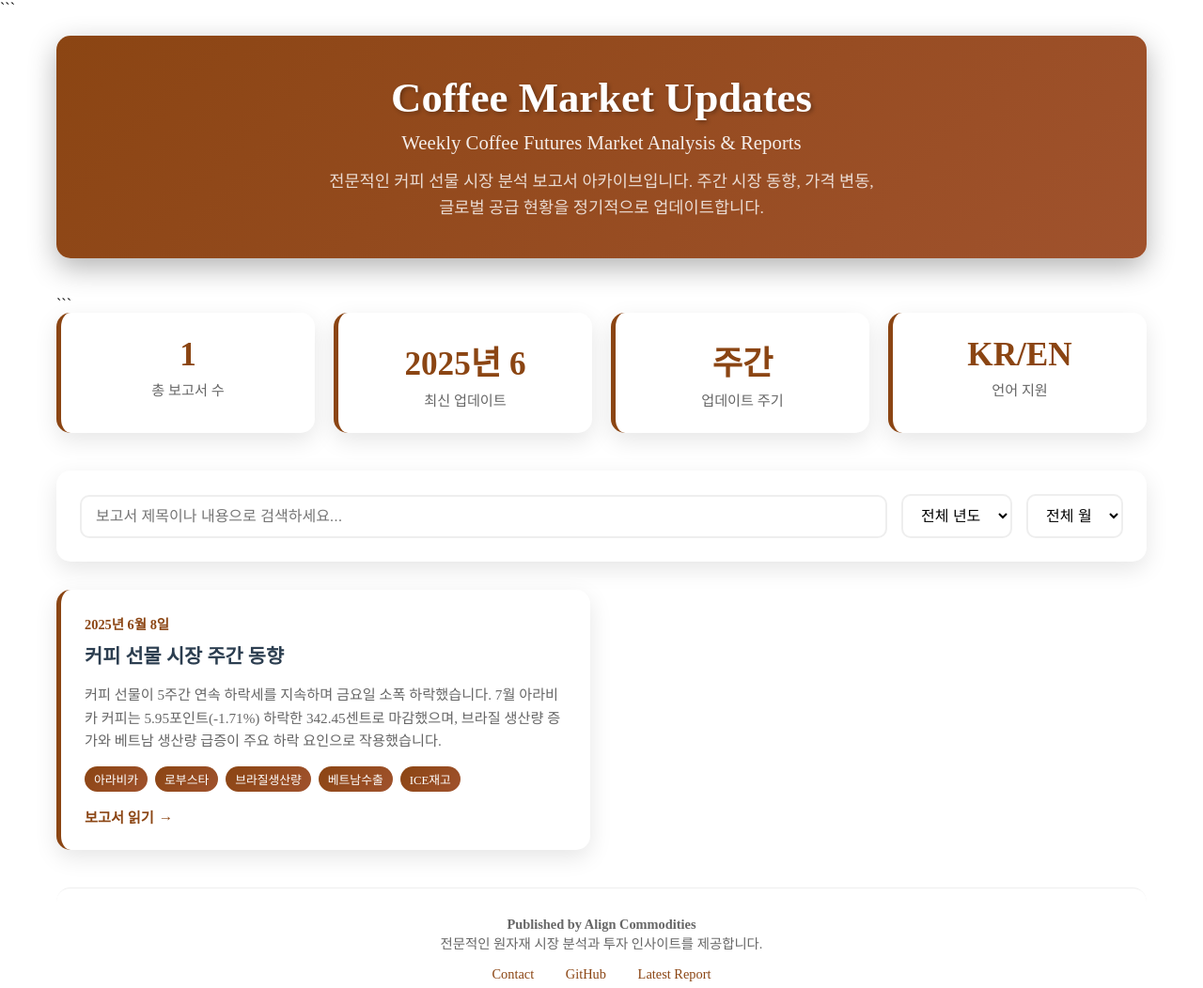
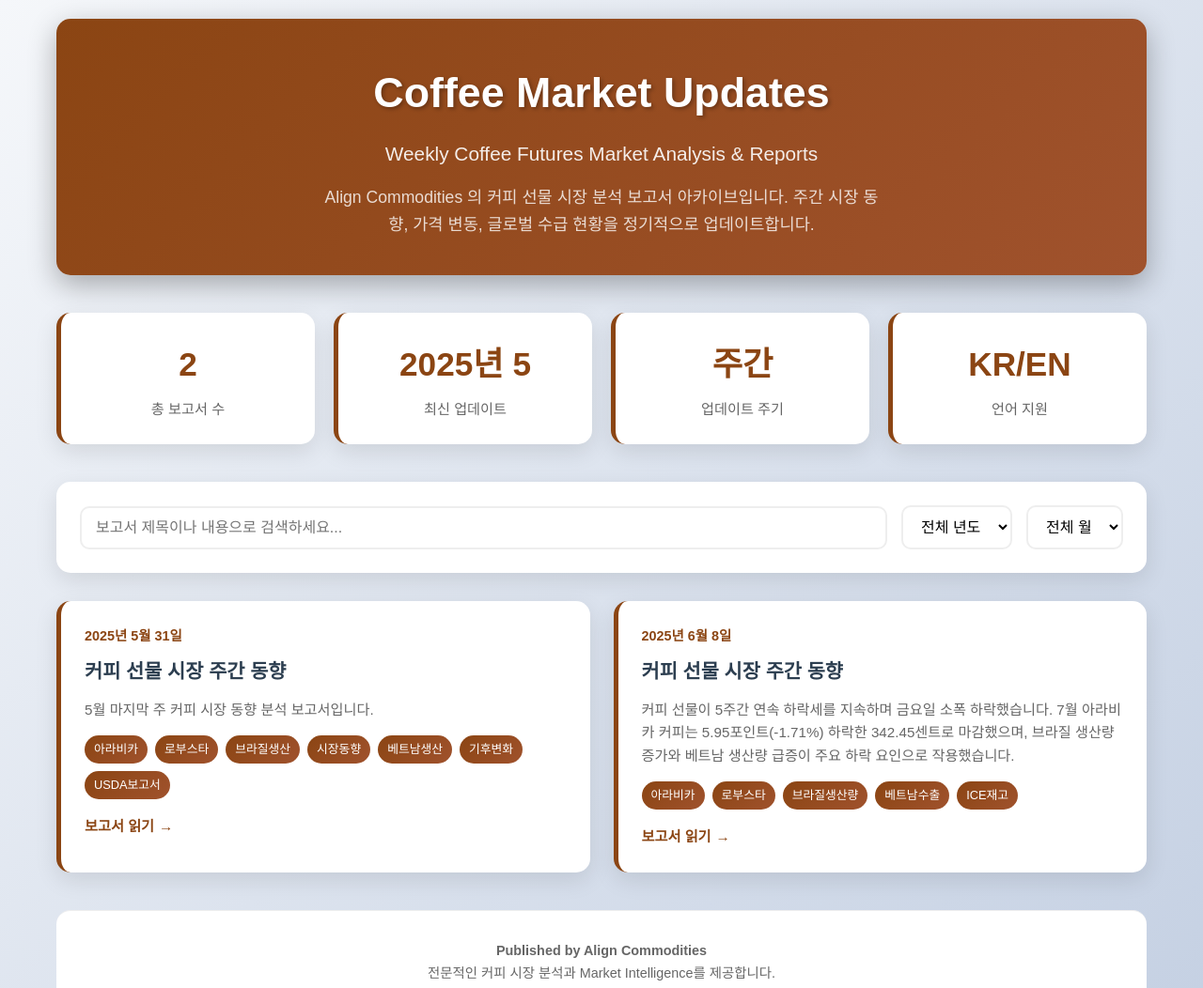
Before and after one commit to JamesJongmin/Coffee-Market-Updates, a plain HTML site: page index.html in a window 1280 px wide. Shown: the top 1052 px of the page at 94% size. Drawn offline with Linux system fonts and the light colour scheme.

Commit message:
Update index.html

````diff
--- a/index.html
+++ b/index.html
@@ -1,5 +1,4 @@
 <!DOCTYPE html>
-
 <html lang="ko">
 <head>
     <meta charset="UTF-8">
@@ -8,7 +7,6 @@
     <style>
         * { margin: 0; padding: 0; box-sizing: border-box; }
 
-```
         body {
             font-family: 'Arial', 'Helvetica', sans-serif;
             line-height: 1.7;
@@ -263,8 +261,6 @@
             }
         }
     </style>
-```
-
 </head>
 <body>
     <div class="container">
@@ -272,12 +268,11 @@
             <h1>Coffee Market Updates</h1>
             <p class="subtitle">Weekly Coffee Futures Market Analysis & Reports</p>
             <p class="description">
-                전문적인 커피 선물 시장 분석 보고서 아카이브입니다.
-                주간 시장 동향, 가격 변동, 글로벌 공급 현황을 정기적으로 업데이트합니다.
+                Align Commodities 의 커피 선물 시장 분석 보고서 아카이브입니다.
+                주간 시장 동향, 가격 변동, 글로벌 수급 현황을 정기적으로 업데이트합니다.
             </p>
         </header>
 
-```
         <div class="stats-bar">
             <div class="stat-box">
                 <div class="stat-number" id="totalReports">1</div>
@@ -306,6 +301,7 @@
                 </select>
                 <select class="filter-select" id="monthFilter">
                     <option value="">전체 월</option>
+                    <option value="05">5월</option>
                     <option value="06">6월</option>
                 </select>
             </div>
@@ -322,7 +318,7 @@
 
         <footer>
             <p><strong>Published by Align Commodities</strong></p>
-        <p>전문적인 원자재 시장 분석과 투자 인사이트를 제공합니다.</p>
+            <p>전문적인 커피 시장 분석과 Market Intelligence를 제공합니다.</p>
             <div class="footer-links">
                 <a href="mailto:james.baek@aligncommodities.com">Contact</a>
                 <a href="https://github.com/jamesjongmin/Coffee-Market-Updates">GitHub</a>
@@ -337,6 +333,17 @@
     <script>
         // 보고서 데이터 (실제로는 GitHub API나 별도 데이터 파일에서 로드)
         const reports = [
+            {
+                date: '2025-05-31',
+                displayDate: '2025년 5월 31일',
+                title: '커피 선물 시장 주간 동향',
+                subtitle: 'Coffee Futures Market Weekly Update',
+                summary: '5월 마지막 주 커피 시장 동향 분석 보고서입니다.',
+                tags: ['아라비카', '로부스타', '브라질생산', '시장동향', '베트남생산', '기후변화', 'USDA보고서'],
+                link: 'Reports/2025/05/2025-05-31.html',
+                year: '2025',
+                month: '05'
+            },
             {
                 date: '2025-06-08',
                 displayDate: '2025년 6월 8일',
@@ -409,7 +416,5 @@
             document.getElementById('latestDate').textContent = reports[0].displayDate.substring(0, 7);
         }
     </script>
-```
-
 </body>
 </html>
````
Lines whose indentation alone changed are shown as unchanged.
